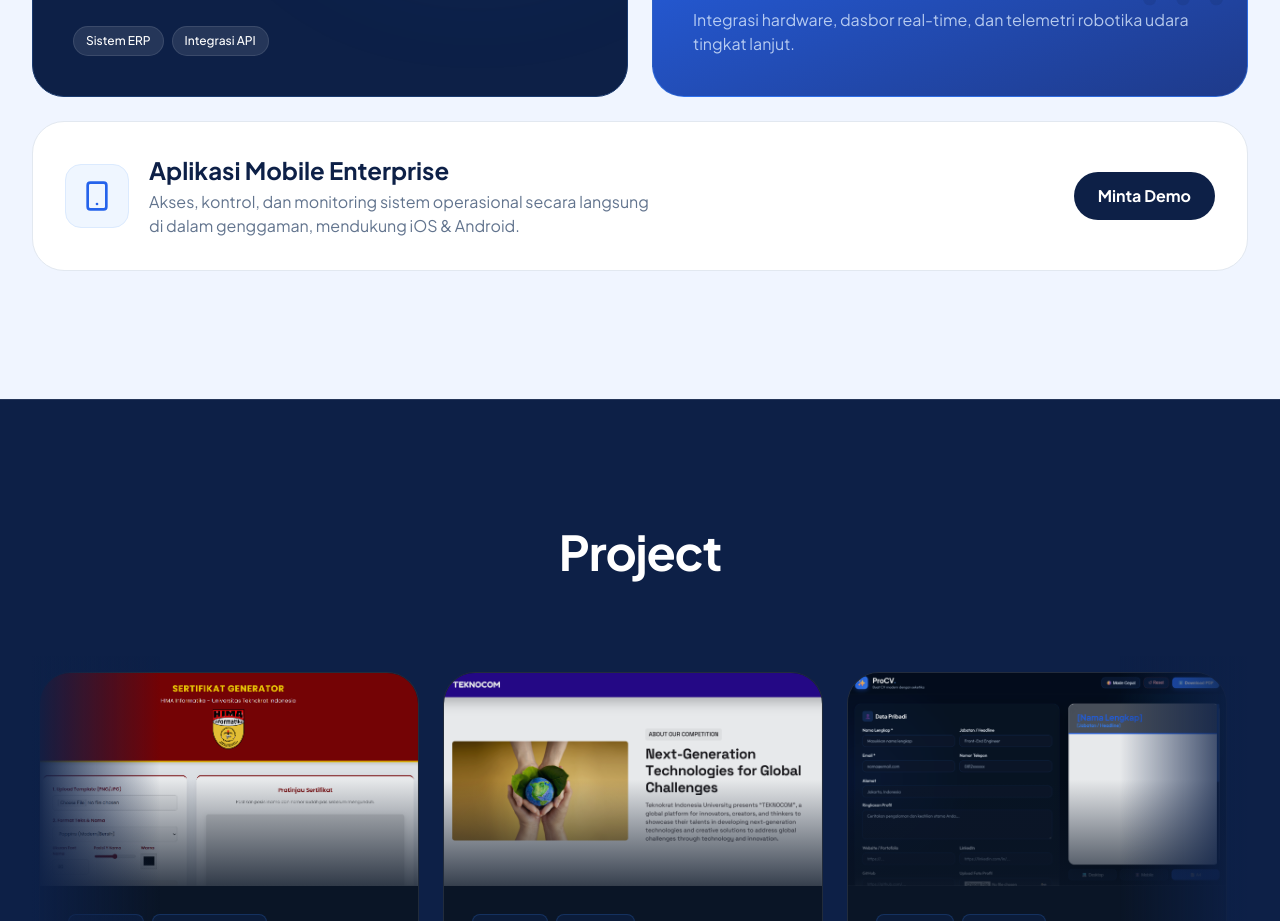
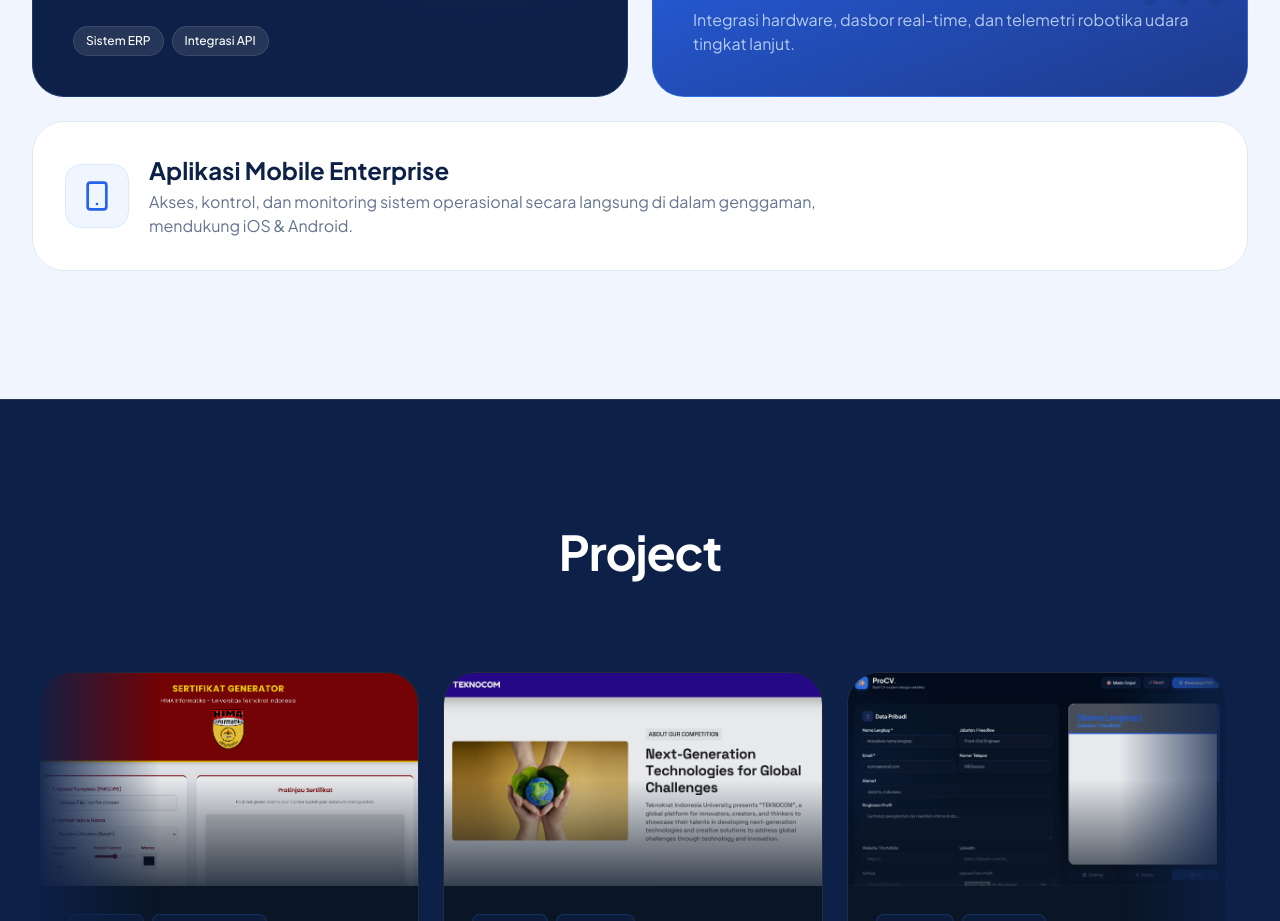
Before and after one commit to HafisYulianto/Bluegenc, a Next.js app: page / in a window 1280 px wide. Shown: the part 2220-3141 px from the top of the page. Built offline with nearby package versions, Linux system fonts and the light colour scheme.

Commit message:
design: remove Minta Demo / Request Demo button from services card

```diff
--- a/src/app/page.tsx
+++ b/src/app/page.tsx
@@ -57,8 +57,7 @@ const dict = {
       s3_title: "Solusi IoT Pintar",
       s3_desc: "Integrasi hardware, dasbor real-time, dan telemetri robotika udara tingkat lanjut.",
       s4_title: "Aplikasi Mobile Enterprise",
-      s4_desc: "Akses, kontrol, dan monitoring sistem operasional secara langsung di dalam genggaman, mendukung iOS & Android.",
-      s4_cta: "Minta Demo"
+      s4_desc: "Akses, kontrol, dan monitoring sistem operasional secara langsung di dalam genggaman, mendukung iOS & Android."
     },
     portfolio: {
       title: "Project",
@@ -137,8 +136,7 @@ const dict = {
       s3_title: "Smart IoT Solutions",
       s3_desc: "Hardware integration, real-time dashboards, and advanced aerial robotics telemetry.",
       s4_title: "Enterprise Mobile Apps",
-      s4_desc: "Access, control, and monitoring of operational systems directly in the palm of your hand, supporting iOS & Android.",
-      s4_cta: "Request Demo"
+      s4_desc: "Access, control, and monitoring of operational systems directly in the palm of your hand, supporting iOS & Android."
     },
     portfolio: {
       title: "Projects",
@@ -502,19 +500,16 @@ export default function Home() {
               </div>
 
               {/* Feature 4 (Wide Horizontal) - White Card */}
-              <div className="lg:col-span-2 bg-white p-6 md:p-8 rounded-[2rem] border border-slate-200 group hover:border-brand-400 hover:shadow-lg hover:shadow-brand-100 transition-all duration-500 flex flex-col sm:flex-row items-center justify-between gap-6">
-                <div className="flex items-center gap-5 w-full sm:w-auto">
+              <div className="lg:col-span-2 bg-white p-6 md:p-8 rounded-[2rem] border border-slate-200 group hover:border-brand-400 hover:shadow-lg hover:shadow-brand-100 transition-all duration-500 flex flex-col sm:flex-row items-center gap-6">
+                <div className="flex items-center gap-5 w-full">
                   <div className="w-14 h-14 md:w-16 md:h-16 bg-brand-50 border border-brand-100 rounded-2xl flex items-center justify-center shrink-0">
                     <Smartphone className="w-7 h-7 md:w-8 md:h-8 text-brand-500" />
                   </div>
                   <div>
                     <h3 className="text-xl md:text-2xl font-bold text-[#0d2047] mb-1">{t.services.s4_title}</h3>
-                    <p className="text-slate-500 text-sm md:text-base max-w-lg">{t.services.s4_desc}</p>
+                    <p className="text-slate-500 text-sm md:text-base max-w-2xl">{t.services.s4_desc}</p>
                   </div>
                 </div>
-                <Link href="#kontak" className="w-full sm:w-auto shrink-0 px-6 py-3 bg-[#0d2047] text-white rounded-full font-bold hover:bg-brand-600 hover:scale-105 transition-all text-center text-sm md:text-base">
-                  {t.services.s4_cta}
-                </Link>
               </div>
 
             </div>
```
